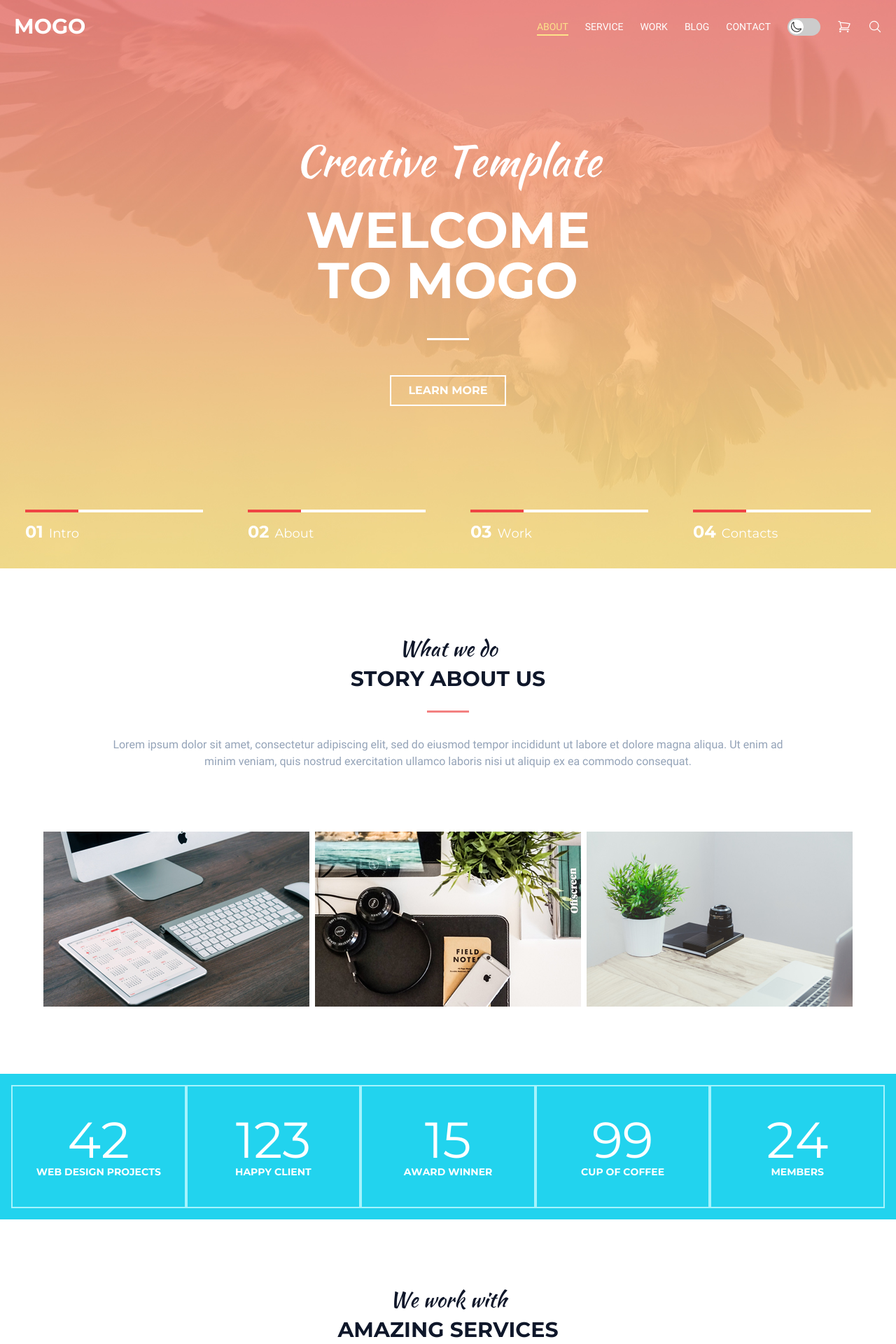
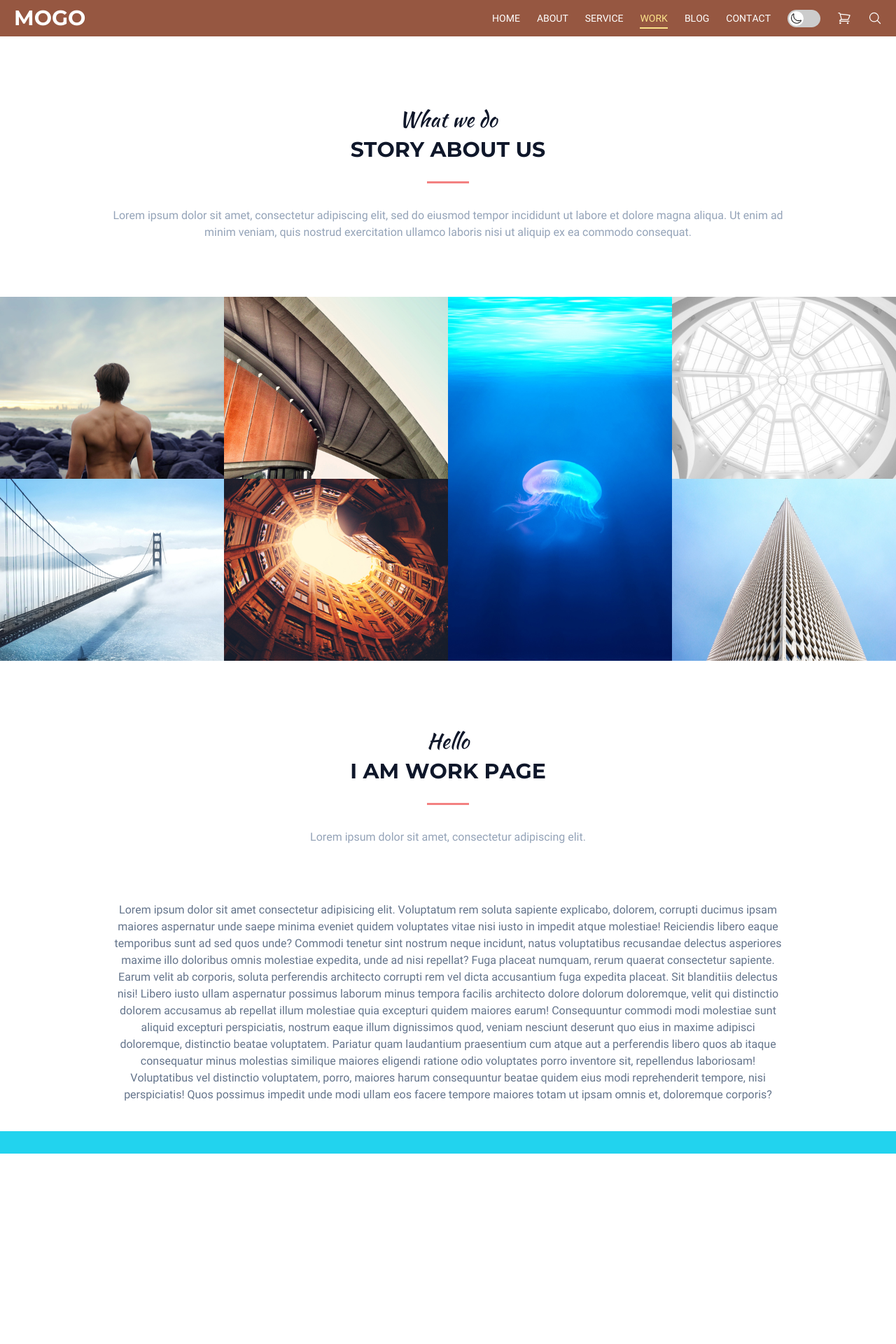
Before and after one commit to eugKlim/Mogo, a React (Vite) app: page /work in a window 1280 px wide. Shown: the top 1920 px of the page at 70% size. After the commit the page ends 1648 px from the top, so only its background shows below. Built offline with nearby package versions, Linux system fonts and the light colour scheme.

Commit message:
add routing pages

```diff
--- a/package.json
+++ b/package.json
@@ -28,6 +28,7 @@
     "eslint-plugin-react-refresh": "^0.4.6",
     "gh-pages": "^6.1.1",
     "postcss": "^8.4.38",
+    "react-router-dom": "^6.23.1",
     "react-transition-group": "^4.4.5",
     "sass": "^1.77.2",
     "svgo": "^3.3.2",
--- a/src/App.jsx
+++ b/src/App.jsx
@@ -1,46 +1,36 @@
 import './fonts.css';
 import './style.scss';
+import { BrowserRouter as Router, Routes, Route } from 'react-router-dom';
+import ScrollToTop from './components/router/ScrollToTop';
 
-// block:
 import Header from './blocks/Header';
 import Footer from './blocks/Footer';
-import Intro from './blocks/Intro';
-import About from './blocks/About';
-import Facts from './blocks/Facts';
-import Service from './blocks/Service';
-import Feature from './blocks/Feature';
-import What from './blocks/What';
-import Quote from './blocks/Quote';
-import Team from './blocks/Team';
-import Logos from './blocks/Logos';
-import Testimonial from './blocks/Testimonial';
-import Work from './blocks/Work';
-import Say from './blocks/Say';
-import Blog from './blocks/Blog';
-import Map from './blocks/Map';
-import Info from './blocks/Info';
+
+// pages
+import AboutPage from './pages/About-Page';
+import HomePage from './pages/Home-Page';
+import ServicePage from './pages/Service-Page';
+import WorkPage from './pages/Work-Page';
+import BlogPage from './pages/Blog-Page';
+import ContactPage from './pages/Contact-Page';
 
 function App() {
   return (
     <div className="h-screen grid grid-rows-[auto_1fr_auto] font-RobotoRegular">
-      <Header />
-      <div>
-        <Intro />
-        <About />
-        <Facts />
-        <Service />
-        <Feature />
-        <What />
-        <Quote />
-        <Team />
-        <Logos />
-        <Work />
-        <Testimonial />
-        <Say />
-        <Blog />
-        <Map />
-        <Info />
-      </div>
+      <div className='pt-14'/>
+
+      <Router>
+        <Header />
+        <ScrollToTop/>
+        <Routes>
+          <Route path="/" element={<HomePage />} />
+          <Route path="/about" element={<AboutPage />} />
+          <Route path="/service" element={<ServicePage />} />
+          <Route path="/work" element={<WorkPage />} />
+          <Route path="/blog" element={<BlogPage />} />
+          <Route path="/contact" element={<ContactPage />} />
+        </Routes>
+      </Router>
       <Footer />
     </div>
   );
--- a/src/blocks/Header.jsx
+++ b/src/blocks/Header.jsx
@@ -1,10 +1,17 @@
 import React, { useState, useEffect } from 'react';
 import Popup from '../components/popup/Popup';
 import ToggleBtn from '../components/toggleThemeBtn/ToggleThemeBtn';
+import { NavLink } from 'react-router-dom';
+
 import LightIcon from '/image/global/light-icon.svg';
 import DarkIcon from '/image/global/dark-icon.svg';
 
 const Header = () => {
+  const [isMobile, setIsMobile] = useState(window.innerWidth < 800);
+  const updateIsMobile = () => {
+    setIsMobile(window.innerWidth <= 800);
+  };
+
   // popup ophitos
   const [isOpen, setIsOpen] = useState(false);
 
@@ -19,29 +26,34 @@ const Header = () => {
 
   const headerDataLinks = [
     {
-      href: '#',
-      nameLink: 'About',
-      class: 'navigation active',
+      nameLink: 'Home',
+      link: '',
+      class: '',
     },
     {
-      href: '#',
-      nameLink: 'service',
-      class: 'navigation',
+      nameLink: 'about',
+      link: 'about',
+      class: '',
     },
     {
-      href: '#',
-      nameLink: 'work',
-      class: 'navigation',
+      nameLink: 'service',
+      link: 'service',
+      class: '',
     },
     {
-      href: '#',
-      nameLink: 'blog',
-      class: 'navigation',
+      nameLink: 'work',
+      link: 'work',
+      class: '',
     },
     {
-      href: '#',
+      nameLink: 'blog',
+      link: 'blog',
+      class: '',
+    },
+    {
       nameLink: 'contact',
-      class: 'navigation',
+      link: 'contact',
+      class: '',
     },
   ];
 
@@ -67,8 +79,10 @@ const Header = () => {
   };
   useEffect(() => {
     window.addEventListener('scroll', handleScroll);
+    window.addEventListener('resize', updateIsMobile);
     return () => {
       window.removeEventListener('scroll', handleScroll);
+      window.removeEventListener('resize', updateIsMobile);
     };
   }, []);
   // fixed header /
@@ -84,27 +98,28 @@ const Header = () => {
       <header
         className={`header ${
           isFixed ? 'fixed' : ''
-        } container flex justify-between items-center py-5 text-white max-w-[2500px]`}
+        } container flex justify-between items-center py-2 text-white max-w-[2500px] bg-orange-900 bg-opacity-80`}
       >
         <h1 className="title text-white sm:text-lg md:text-3xl z-20">MoGo</h1>
         <nav className="flex items-center space-x-6 relative">
           <ul
             className={`sm:nav-block ${
               isActiveBurger ? 'active' : ''
-            }  uppercase text-sm flex items-center sm:flex-col sm:w-full sm:h-screen sm:bg-teal-500 sm:dark:bg-teal-700 sm:fixed sm:top-0 sm:left-0 sm:max-w-60 sm:overflow-y-auto sm:z-[702] sm:pt-12 sm:space-y-10 lg:bg-transparent lg:block lg:static lg:h-auto lg:space-x-6 lg:space-y-0 lg:max-w-full lg:overflow-y-visible lg:pt-1 lg:nav-hidden`}
+            }  uppercase text-sm flex items-center sm:flex-col sm:w-full sm:h-screen sm:bg-teal-500 sm:dark:bg-teal-700 sm:fixed sm:top-0 sm:left-0 sm:max-w-60 sm:overflow-y-auto sm:z-[702] sm:pt-12 sm:space-y-10 lg:bg-transparent  lg:static lg:h-auto lg:space-x-6 lg:space-y-0 lg:max-w-full lg:overflow-y-visible lg:pt-1 lg:nav-hidden lg:flex-row`}
           >
             {headerDataLinks.map((data, index) => {
               return (
-                <a
-                  href={data.href}
+                <li
                   title={data.nameLink}
-                  className={data.class}
+                  className={`${data.class} navigation`}
                   aria-label={data.nameLink}
                   key={index}
-                  onClick={clickBurger}
+                  onClick={isMobile ? clickBurger : null}
                 >
-                  {data.nameLink}
-                </a>
+                  <NavLink to={`/${data.link}`} activeclassname="activeNav">
+                    {data.nameLink}
+                  </NavLink>
+                </li>
               );
             })}
           </ul>
@@ -160,7 +175,7 @@ const Header = () => {
           <button
             aria-label="menu"
             className={`burger ${
-              isActiveBurger ? 'active' : ''
+              isActiveBurger ? 'active-burger' : ''
             } absolute right-0 z-[701] sm:block lg:hidden`}
             onClick={clickBurger}
           >
--- a/src/blocks/Intro.jsx
+++ b/src/blocks/Intro.jsx
@@ -1,6 +1,13 @@
 import React from 'react';
+import { useNavigate } from 'react-router-dom';
 
 const Intro = () => {
+  const navigate = useNavigate();
+
+  const goToPage = () => {
+    navigate('/about');
+  };
+
   const introItemsData = [
     {
       number: '01',
@@ -21,8 +28,7 @@ const Intro = () => {
   ];
 
   return (
-    <section className="bg-intro-bg bg-options min-w-full mt-[-100px] container pb-9 text-white pt-[300px] sm:bg-cover">
-    {/* <section className="bg-intro-bg bg-options bg-cover max-w-[2560px] mt-[-100px] container pb-9 text-white pt-[300px] sm:bg-cover"> */}
+    <section className="bg-intro-bg bg-options min-w-full mt-[-150px] container pb-9 text-white pt-[300px] sm:bg-cover">
       <div>
         <h2 className="upTitle text-white mb-8 md:text-6xl sm:text-4xl">
           Creative Template
@@ -35,6 +41,7 @@ const Intro = () => {
           className="block mx-auto bg-transparent border-white border-2 uppercase py-2 px-6 mt-[100px] lg:hover:bg-white lg:hover:text-stone-900 font-MontserratBold"
           title="Learn more"
           aria-label="Learn more"
+          onClick={goToPage}
         >
           Learn more
         </button>
--- /dev/null
+++ b/src/components/router/ScrollToTop.jsx
@@ -0,0 +1,14 @@
+import { useEffect } from 'react';
+import { useLocation } from 'react-router-dom';
+
+const ScrollToTop = () => {
+  const { pathname } = useLocation();
+
+  useEffect(() => {
+    window.scrollTo(0, 0);
+  }, [pathname]);
+
+  return null;
+};
+
+export default ScrollToTop;
--- /dev/null
+++ b/src/pages/About-Page.jsx
@@ -0,0 +1,49 @@
+import React from 'react';
+import Title from '../components/title/Title';
+import About from '../blocks/About';
+
+const AboutPage = () => {
+  return (
+    <section className="dark:text-white text-slate-500">
+      <About />
+      <div className="container">
+        <Title
+          uptitle="Hello"
+          title="I am about page"
+          text="Lorem ipsum dolor sit amet, consectetur adipiscing elit, sed do eiusmod tempor incididunt ut labore et dolore magna aliqua. Ut enim ad minim veniam, quis nostrud exercitation ullamco laboris nisi ut aliquip ex ea commodo consequat."
+        />
+
+        <div className=" flex justify-center text-center pb-10">
+          <p className="w-10/12">
+            Lorem ipsum dolor sit amet consectetur adipisicing elit. Voluptatum
+            rem soluta sapiente explicabo, dolorem, corrupti ducimus ipsam
+            maiores aspernatur unde saepe minima eveniet quidem voluptates vitae
+            nisi iusto in impedit atque molestiae! Reiciendis libero eaque
+            temporibus sunt ad sed quos unde? Commodi tenetur sint nostrum neque
+            incidunt, natus voluptatibus recusandae delectus asperiores maxime
+            illo doloribus omnis molestiae expedita, unde ad nisi repellat? Fuga
+            placeat numquam, rerum quaerat consectetur sapiente. Earum velit ab
+            corporis, soluta perferendis architecto corrupti rem vel dicta
+            accusantium fuga expedita placeat. Sit blanditiis delectus nisi!
+            Libero iusto ullam aspernatur possimus laborum minus tempora facilis
+            architecto dolore dolorum doloremque, velit qui distinctio dolorem
+            accusamus ab repellat illum molestiae quia excepturi quidem maiores
+            earum! Consequuntur commodi modi molestiae sunt aliquid excepturi
+            perspiciatis, nostrum eaque illum dignissimos quod, veniam nesciunt
+            deserunt quo eius in maxime adipisci doloremque, distinctio beatae
+            voluptatem. Pariatur quam laudantium praesentium cum atque aut a
+            perferendis libero quos ab itaque consequatur minus molestias
+            similique maiores eligendi ratione odio voluptates porro inventore
+            sit, repellendus laboriosam! Voluptatibus vel distinctio voluptatem,
+            porro, maiores harum consequuntur beatae quidem eius modi
+            reprehenderit tempore, nisi perspiciatis! Quos possimus impedit unde
+            modi ullam eos facere tempore maiores totam ut ipsam omnis et,
+            doloremque corporis?
+          </p>
+        </div>
+      </div>
+    </section>
+  );
+};
+
+export default AboutPage;
--- /dev/null
+++ b/src/pages/Blog-Page.jsx
@@ -0,0 +1,49 @@
+import React from 'react';
+import Title from '../components/title/Title';
+import Blog from '../blocks/Blog';
+
+const BlogPage = () => {
+  return (
+    <div className="dark:text-white text-slate-500">
+        <Blog/>
+      <div className="container">
+        <Title
+          uptitle="Hello"
+          title="I am Blog page"
+          text="Lorem ipsum dolor sit amet, consectetur adipiscing elit, sed do eiusmod tempor incididunt ut labore et dolore magna aliqua. Ut enim ad minim veniam, quis nostrud exercitation ullamco laboris nisi ut aliquip ex ea commodo consequat."
+        />
+
+        <div className=" flex justify-center text-center pb-10">
+          <p className="w-10/12">
+            Lorem ipsum dolor sit amet consectetur adipisicing elit. Voluptatum
+            rem soluta sapiente explicabo, dolorem, corrupti ducimus ipsam
+            maiores aspernatur unde saepe minima eveniet quidem voluptates vitae
+            nisi iusto in impedit atque molestiae! Reiciendis libero eaque
+            temporibus sunt ad sed quos unde? Commodi tenetur sint nostrum neque
+            incidunt, natus voluptatibus recusandae delectus asperiores maxime
+            illo doloribus omnis molestiae expedita, unde ad nisi repellat? Fuga
+            placeat numquam, rerum quaerat consectetur sapiente. Earum velit ab
+            corporis, soluta perferendis architecto corrupti rem vel dicta
+            accusantium fuga expedita placeat. Sit blanditiis delectus nisi!
+            Libero iusto ullam aspernatur possimus laborum minus tempora facilis
+            architecto dolore dolorum doloremque, velit qui distinctio dolorem
+            accusamus ab repellat illum molestiae quia excepturi quidem maiores
+            earum! Consequuntur commodi modi molestiae sunt aliquid excepturi
+            perspiciatis, nostrum eaque illum dignissimos quod, veniam nesciunt
+            deserunt quo eius in maxime adipisci doloremque, distinctio beatae
+            voluptatem. Pariatur quam laudantium praesentium cum atque aut a
+            perferendis libero quos ab itaque consequatur minus molestias
+            similique maiores eligendi ratione odio voluptates porro inventore
+            sit, repellendus laboriosam! Voluptatibus vel distinctio voluptatem,
+            porro, maiores harum consequuntur beatae quidem eius modi
+            reprehenderit tempore, nisi perspiciatis! Quos possimus impedit unde
+            modi ullam eos facere tempore maiores totam ut ipsam omnis et,
+            doloremque corporis?
+          </p>
+        </div>
+      </div>{' '}
+    </div>
+  );
+};
+
+export default BlogPage;
--- /dev/null
+++ b/src/pages/Contact-Page.jsx
@@ -0,0 +1,14 @@
+import React from 'react';
+import Title from '../components/title/Title';
+import Info from '../blocks/Info';
+
+const ContactPage = () => {
+  return (
+    <div className="dark:text-white text-slate-500">
+      <Info />
+
+    </div>
+  );
+};
+
+export default ContactPage;
--- /dev/null
+++ b/src/pages/Home-Page.jsx
@@ -0,0 +1,43 @@
+// block:
+
+import Intro from '../blocks/Intro';
+import About from '../blocks/About';
+import Facts from '../blocks/Facts';
+import Service from '../blocks/Service';
+import Feature from '../blocks/Feature';
+import What from '../blocks/What';
+import Quote from '../blocks/Quote';
+import Team from '../blocks/Team';
+import Logos from '../blocks/Logos';
+import Testimonial from '../blocks/Testimonial';
+import Work from '../blocks/Work';
+import Say from '../blocks/Say';
+import Blog from '../blocks/Blog';
+import Map from '../blocks/Map';
+import Info from '../blocks/Info';
+
+import React from 'react';
+
+const HomePage = () => {
+  return (
+    <div>
+      <Intro />
+      <About />
+      <Facts />
+      <Service />
+      <Feature />
+      <What />
+      <Quote />
+      <Team />
+      <Logos />
+      <Work />
+      <Testimonial />
+      <Say />
+      <Blog />
+      <Map />
+      <Info />
+    </div>
+  );
+};
+
+export default HomePage;
--- /dev/null
+++ b/src/pages/Service-Page.jsx
@@ -0,0 +1,13 @@
+import React from 'react';
+import Title from '../components/title/Title';
+import Service from '../blocks/Service';
+
+const ServicePage = () => {
+  return (
+    <div className="dark:text-white text-slate-500">
+      <Service />
+    </div>
+  );
+};
+
+export default ServicePage;
--- /dev/null
+++ b/src/pages/Work-Page.jsx
@@ -0,0 +1,49 @@
+import React from 'react';
+import Title from '../components/title/Title';
+import Work from '../blocks/Work';
+
+const WorkPage = () => {
+  return (
+    <div className="dark:text-white text-slate-500">
+      <Work />
+      <div className="container">
+        <Title
+          uptitle="Hello"
+          title="I am work page"
+          text="Lorem ipsum dolor sit amet, consectetur adipiscing elit."
+        />
+
+        <div className=" flex justify-center text-center pb-10">
+          <p className="w-10/12">
+            Lorem ipsum dolor sit amet consectetur adipisicing elit. Voluptatum
+            rem soluta sapiente explicabo, dolorem, corrupti ducimus ipsam
+            maiores aspernatur unde saepe minima eveniet quidem voluptates vitae
+            nisi iusto in impedit atque molestiae! Reiciendis libero eaque
+            temporibus sunt ad sed quos unde? Commodi tenetur sint nostrum neque
+            incidunt, natus voluptatibus recusandae delectus asperiores maxime
+            illo doloribus omnis molestiae expedita, unde ad nisi repellat? Fuga
+            placeat numquam, rerum quaerat consectetur sapiente. Earum velit ab
+            corporis, soluta perferendis architecto corrupti rem vel dicta
+            accusantium fuga expedita placeat. Sit blanditiis delectus nisi!
+            Libero iusto ullam aspernatur possimus laborum minus tempora facilis
+            architecto dolore dolorum doloremque, velit qui distinctio dolorem
+            accusamus ab repellat illum molestiae quia excepturi quidem maiores
+            earum! Consequuntur commodi modi molestiae sunt aliquid excepturi
+            perspiciatis, nostrum eaque illum dignissimos quod, veniam nesciunt
+            deserunt quo eius in maxime adipisci doloremque, distinctio beatae
+            voluptatem. Pariatur quam laudantium praesentium cum atque aut a
+            perferendis libero quos ab itaque consequatur minus molestias
+            similique maiores eligendi ratione odio voluptates porro inventore
+            sit, repellendus laboriosam! Voluptatibus vel distinctio voluptatem,
+            porro, maiores harum consequuntur beatae quidem eius modi
+            reprehenderit tempore, nisi perspiciatis! Quos possimus impedit unde
+            modi ullam eos facere tempore maiores totam ut ipsam omnis et,
+            doloremque corporis?
+          </p>
+        </div>
+      </div>
+    </div>
+  );
+};
+
+export default WorkPage;
--- a/src/style.scss
+++ b/src/style.scss
@@ -6,6 +6,9 @@
 @import './components/slider/SplideSlider.scss';
 @import './components/title/Title.scss';
 
+html {
+  overflow-y: scroll;
+}
 body.noScroll {
   overflow: hidden;
 }
@@ -32,10 +35,10 @@ body.noScroll {
   position: absolute;
 }
 html.dark .header.fixed {
-  background-color: rgb(7, 143, 143,.8);
+  background-color: rgb(7, 143, 143, 0.9);
 }
 .header.fixed {
-  background-color: rgba(11, 93, 216, 0.8);
+  background-color: rgba(11, 93, 216, 0.9);
   top: 0;
   padding: 12px 20px;
   min-width: 100%;
@@ -101,7 +104,7 @@ html.dark .header.fixed {
         top: 18px;
       }
     }
-    &.active {
+    &.active-burger {
       position: fixed;
       right: 20px;
       top: 35px;
@@ -178,11 +181,11 @@ html.dark .header.fixed {
     &:hover {
       color: #fce38a;
     }
-    &.active {
+  }
+  .active {
+    color: #fce38a;
+    &:hover {
       color: #fce38a;
-      &:hover {
-        color: #fce38a;
-      }
     }
     &.active:before {
       content: '';
```
Also changed, not shown: 1 other file (tests, documents, lock files or other folders).
